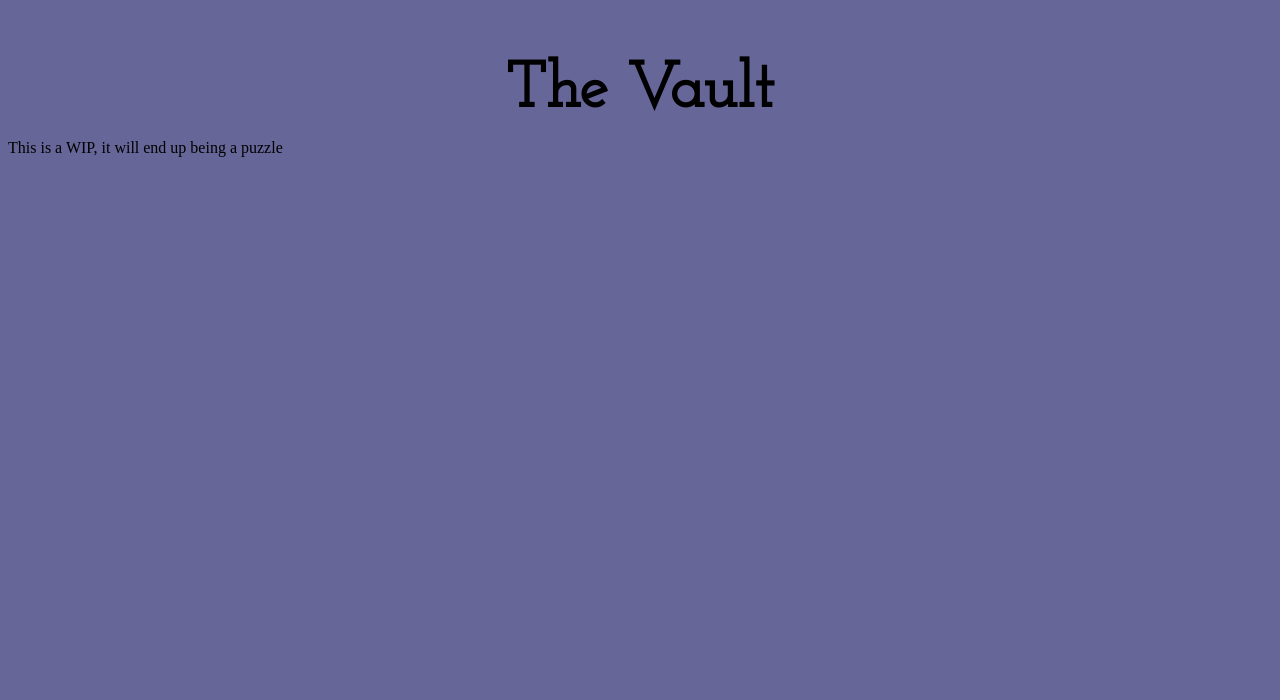
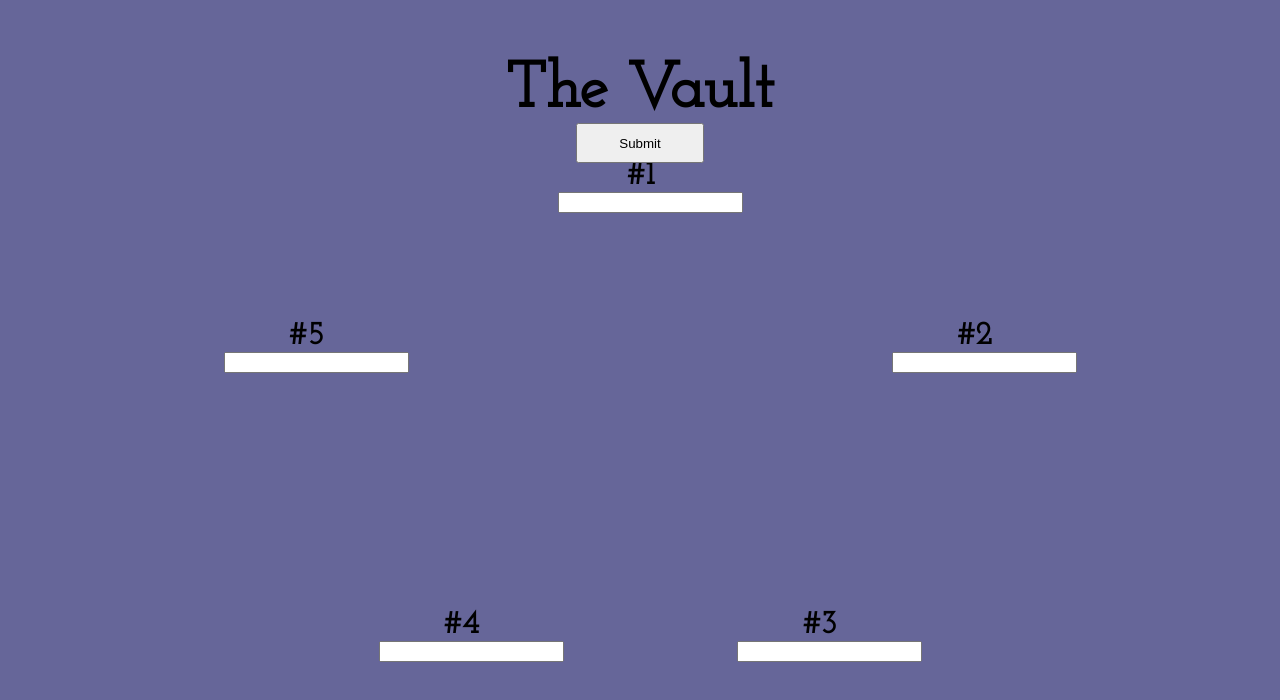
Before and after one commit to Domicnt/The-Vault, a plain HTML site: page index.html in a window 1280 px wide. Drawn offline with Linux system fonts and the light colour scheme.

Commit message:
functional vault

```diff
--- a/assets/main.css
+++ b/assets/main.css
@@ -18,3 +18,9 @@ h2 {
     margin: auto;
     text-align: center;
 }
+
+form {
+    position: fixed;
+    width: 165px;
+    margin: auto;
+}
--- a/index.html
+++ b/index.html
@@ -9,6 +9,30 @@
 </head>
 <body>
     <h1>The Vault</h1>
-    <p>This is a WIP, it will end up being a puzzle</p>
+
+    <form style="top:20%; left:50%; margin-left: -82px;">
+        <h2>#1</h2>
+        <input id="#1" type="text" class="textentry" />
+    </form>
+    <form style="top:40%; left:76.1%; margin-left: -82px;">
+        <h2>#2</h2>
+        <input id="#2" type="text" class="textentry" />
+    </form>
+    <form style="top:76.1%; left:64%; margin-left: -82px;">
+        <h2>#3</h2>
+        <input id="#3" type="text" class="textentry" />
+    </form>
+    <form style="top:76.1%; left:36%; margin-left: -82px;">
+        <h2>#4</h2>
+        <input id="#4" type="text" class="textentry" />
+    </form>
+    <form style="top:40%; left:23.9%; margin-left: -82px;">
+        <h2>#5</h2>
+        <input id="#5" type="text" class="textentry" />
+    </form>
+
+    <button onclick="check()" style="position:fixed; left:45%; width:10%; height:5%">Submit</button>
+
+    <script type="application/javascript" src="index.js"></script>
 </body>
 </html>
--- /dev/null
+++ b/index.js
@@ -0,0 +1,18 @@
+//get the text boxes
+let t1 = document.getElementById('#1');
+let t2 = document.getElementById('#2');
+let t3 = document.getElementById('#3');
+let t4 = document.getElementById('#4');
+let t5 = document.getElementById('#5');
+
+function check () {
+    if (t1.value.toLowerCase() == "deadlines" &&
+            t1.value.toLowerCase() == "mean" &&
+            t1.value.toLowerCase() == "nothing" &&
+            t1.value.toLowerCase() == "you" &&
+            t1.value.toLowerCase() == "fools") {
+        window.location.href = "http://www.w3schools.com";
+    } else {
+        console.log(t1.value);
+    }
+}
```
